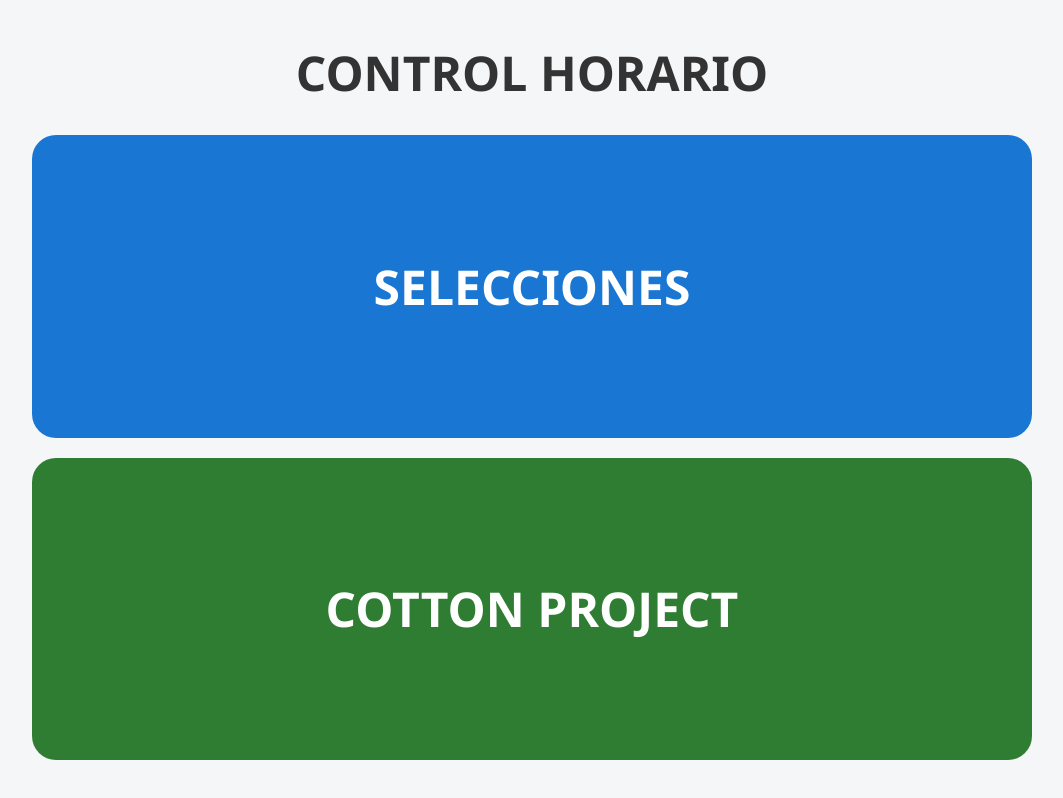
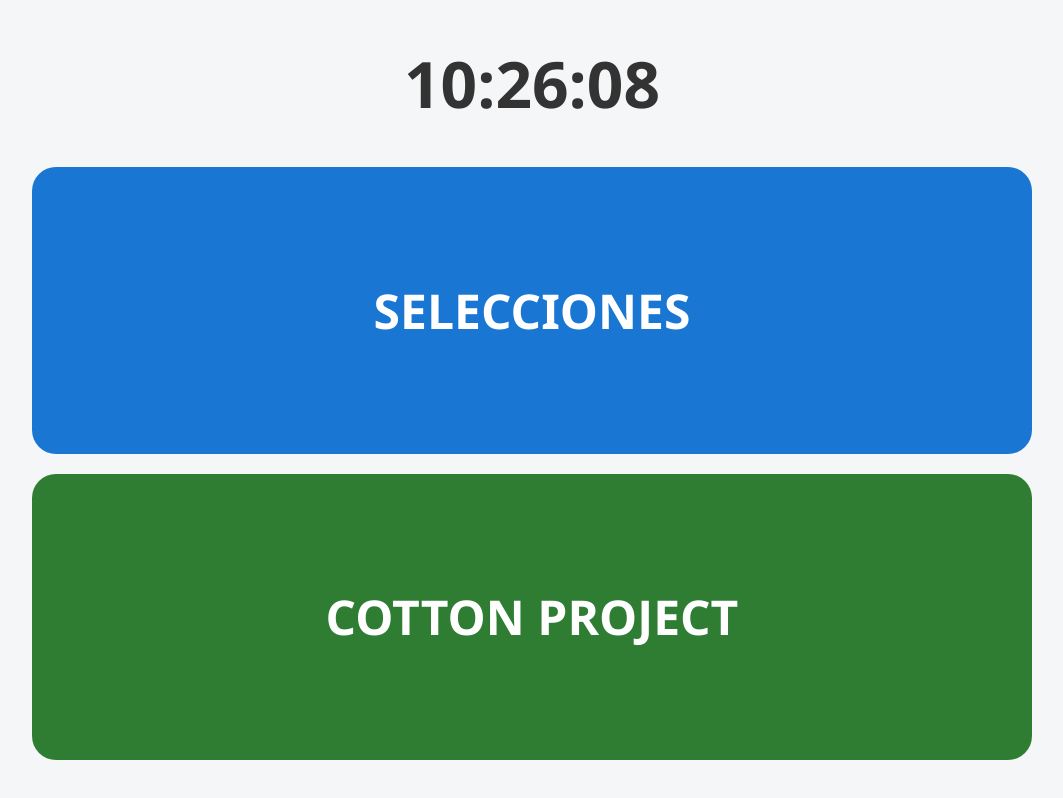
Before and after one commit to SeleccionesModa/PantallaFitxatge, a plain HTML site: page index.html in a window 1280 px wide. Shown: the whole page, without its empty margins (108-1171 px from the left). Drawn offline with Linux system fonts and the light colour scheme.

Commit message:
Añadida la hora en home

```diff
--- a/index.html
+++ b/index.html
@@ -56,27 +56,38 @@
 
         /* 45% */
         .selecciones {
-            flex: 4;
+            flex: 3;
             background: #1976D2;
             font-size: 3rem;
         }
 
         /* 45% */
         .cotton {
-            flex: 4;
+            flex: 3;
             background: #2E7D32;
             font-size: 3rem;
         }
 
         /* 10% */
         .secondary {
-            flex: 2;
+            flex: 3;
             background: #757575;
-            font-size: 1.4rem;
+            font-size: 3rem;
         }
 
         .hidden {
             display: none;
+        }
+
+        #clock-container {
+            text-align: center;
+            margin-bottom: 20px;
+        }
+
+        #clock {
+            font-size: 4rem;
+            font-weight: 700;
+            color: #333;
         }
     </style>
 </head>
@@ -85,7 +96,9 @@
 
     <div class="container">
 
-        <h1>CONTROL HORARIO</h1>
+        <div id="clock-container">
+            <div id="clock"></div>
+        </div>
 
         <button class="button selecciones"
             onclick="goToSite('https://timenet-cp.gpisoftware.com/check/5d97be36-3063-4b75-a325-1c0117447566')">
@@ -97,7 +110,8 @@
             COTTON PROJECT
         </button>
 
-        <button id="mallol" class="button secondary hidden" onclick="goToSite('https://timenet-mcp.gpisoftware.com/504e1e95-a58a-4662-86b3-fa075c439e74')">
+        <button id="mallol" class="button secondary hidden"
+            onclick="goToSite('https://timenet-mcp.gpisoftware.com/504e1e95-a58a-4662-86b3-fa075c439e74')">
             EL MALLOL HABITAT
         </button>
 
@@ -116,6 +130,23 @@
             document.getElementById('mallol').classList.remove('hidden');
         }
 
+        function updateClock() {
+            const now = new Date();
+
+            const madridTime = new Intl.DateTimeFormat('es-ES', {
+                timeZone: 'Europe/Madrid',
+                hour: '2-digit',
+                minute: '2-digit',
+                second: '2-digit',
+                hour12: false
+            }).format(now);
+
+            document.getElementById('clock').textContent = madridTime;
+        }
+
+        updateClock();
+        setInterval(updateClock, 1000);
+
     </script>
 
 </body>
```
